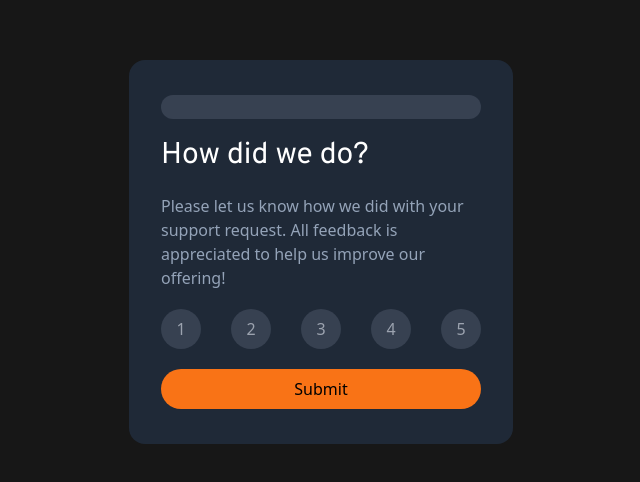
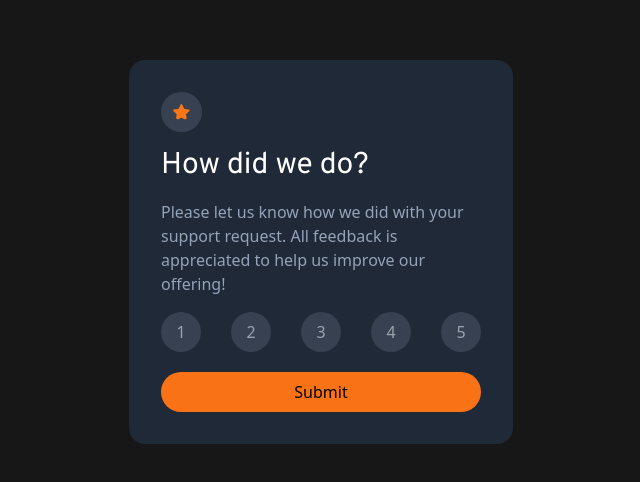
Before and after one commit to DoTheDro/Tailwind-2, a website: page index.html in a window 1280 px wide. Shown: the part 148-630 px from the top of the page, without its empty margins (319-959 px from the left). Drawn offline with nearby package versions, Linux system fonts and the light colour scheme; files that its build step writes are made by us from their sources; the site is published under a folder, as on GitHub Pages, so addresses that start at the root find nothing.

Commit message:
Fixed the icon

```diff
--- a/index.html
+++ b/index.html
@@ -14,7 +14,7 @@
     <div class="bg-neutral-900 min-h-screen px-5 flex items-center justify-center">
         <div class="h-96 w-96 bg-gray-800 p-4 rounded-2xl flex flex-col justify-evenly md:px-8">
             <div class="">
-                <img class="p-3 bg-gray-700 rounded-full mr-0" src="/img/icon-star.svg" alt="">
+                <img class="p-3 bg-gray-700 rounded-full mr-0" src="img/icon-star.svg" alt="">
             </div>
             <h2 class="text-white text-3xl font-customFont">How did we do?</h2>
             <p class="text-slate-400 text-base">Please let us know how we did with your support request. All feedback is appreciated to help us improve our offering!</p>
```
